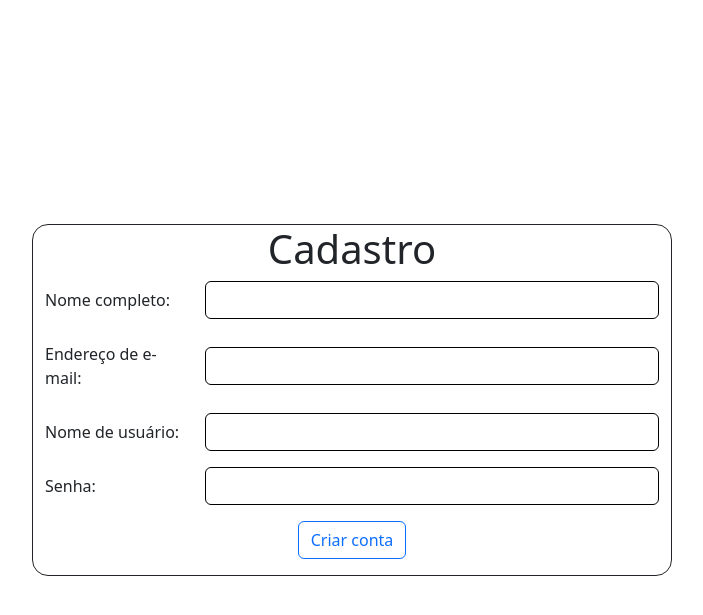
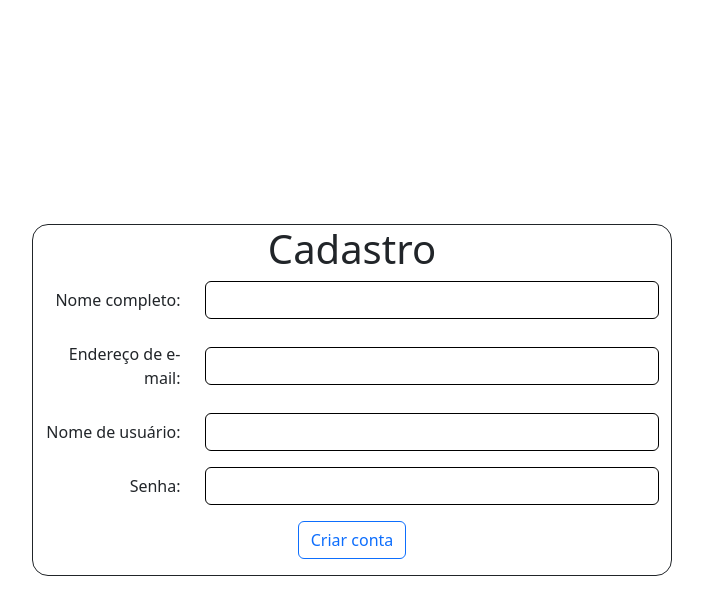
Before and after one commit to XeanG/exerciciobriaodificilpkrl, a PHP site: page /registro.php in a window 1280 px wide. Shown: the top 615 px of the page, without its empty margins (288-991 px from the left). Run offline with PHP 8.4, Linux system fonts and the light colour scheme.

Commit message:
coisa pequena

```diff
--- a/haha/index.php
+++ b/haha/index.php
@@ -26,19 +26,19 @@
     <h1 class="text-center">Adicionar cartucho</h1>
     <form action="adicionar_cartucho.php" method="post">
       <div class="row mb-3 d-flex justify-content-evenly align-items-center">
-        <label for="nome_cartucho_cd" class="col-sm-2 col-form-label w-25">Nome do cartucho/CD:</label>
+        <label for="nome_cartucho_cd" class="text-end col-sm-2 col-form-label w-25">Cartucho/CD:</label>
         <div class="col-sm-10 w-75">
           <input type="text" class="form-control" id="nome_cartucho_cd" name="nome_cartucho_cd">
         </div>
       </div>
       <div class="row mb-3 d-flex justify-content-evenly align-items-center">
-        <label for="sistema" class="col-sm-2 col-form-label w-25">Sistema:</label>
+        <label for="sistema" class="text-end col-sm-2 col-form-label w-25">Sistema:</label>
         <div class="col-sm-10 w-75">
           <input type="text" class="form-control" id="sistema" name="sistema">
         </div>
       </div>
       <div class="row mb-3 d-flex justify-content-evenly align-items-center">
-        <label for="tela" class="col-sm-2 col-form-label w-25">Tela:</label>
+        <label for="tela" class="text-end col-sm-2 col-form-label w-25">Tela:</label>
         <div class="col-sm-10 w-75">
           <input type="text" class="form-control" id="tela" name="tela">
         </div>
--- a/principal/index.php
+++ b/principal/index.php
@@ -15,13 +15,13 @@
     <h1 class="text-center">Login</h1>
     <form method="POST" action="php2.php">
       <div class="row mb-3 d-flex justify-content-evenly align-items-center">
-        <label for="username" class="col-sm-2 col-form-label w-25">Usuário</label>
+        <label for="username" class="text-end col-sm-2 col-form-label w-25">Usuário</label>
         <div class="col-sm-10 w-75">
           <input type="text" class="form-control" id="username" name="username">
         </div>
       </div>
       <div class="row mb-3 d-flex justify-content-evenly align-items-center">
-        <label for="password" class="col-sm-2 col-form-label w-25">Senha</label>
+        <label for="password" class="text-end col-sm-2 col-form-label w-25">Senha</label>
         <div class="col-sm-10 w-75">
           <input type="password" class="form-control" id="password" name="password">
         </div>
--- a/principal/pesquisa.php
+++ b/principal/pesquisa.php
@@ -15,13 +15,13 @@
     <h1 class="text-center">Pesquisa</h1>
     <form method="POST" action="search.php">
       <div class="row mb-3 d-flex justify-content-evenly align-items-center">
-        <label for="preco" class="col-sm-2 col-form-label w-25">Preço maior que:</label>
+        <label for="preco" class="text-end col-sm-2 col-form-label w-25">Preço maior que:</label>
         <div class="col-sm-10 w-75">
           <input type="number" class="form-control" id="preco" name="preco" step="0.01">
         </div>
       </div>
       <div class="row mb-3 d-flex justify-content-evenly align-items-center">
-        <label for="nome" class="col-sm-2 col-form-label w-25">Nome do produto:</label>
+        <label for="nome" class="text-end col-sm-2 col-form-label w-25">Nome do produto:</label>
         <div class="col-sm-10 w-75">
           <input type="text" class="form-control" id="nome" name="nome">
         </div>
--- a/principal/registro.php
+++ b/principal/registro.php
@@ -15,25 +15,25 @@
     <h1 class="text-center">Cadastro</h1>
     <form method="POST" action="php.php">
       <div class="row mb-3 d-flex justify-content-evenly align-items-center">
-        <label for="nome_completo" class="col-sm-2 col-form-label w-25">Nome completo:</label>
+        <label for="nome_completo" class="text-end col-sm-2 col-form-label w-25">Nome completo:</label>
         <div class="col-sm-10 w-75">
           <input type="text" class="form-control" id="nome_completo" name="nome_completo">
         </div>
       </div>
       <div class="row mb-3 d-flex justify-content-evenly align-items-center">
-        <label for="email" class="col-sm-2 col-form-label w-25">Endereço de e-mail:</label>
+        <label for="email" class="text-end col-sm-2 col-form-label w-25">Endereço de e-mail:</label>
         <div class="col-sm-10 w-75">
           <input type="text" class="form-control" id="email" name="email">
         </div>
       </div>
       <div class="row mb-3 d-flex justify-content-evenly align-items-center">
-        <label for="nome_de_usuario" class="col-sm-2 col-form-label w-25">Nome de usuário:</label>
+        <label for="nome_de_usuario" class="text-end col-sm-2 col-form-label w-25">Nome de usuário:</label>
         <div class="col-sm-10 w-75">
           <input type="text" class="form-control" id="nome_de_usuario" name="nome_de_usuario">
         </div>
       </div>
       <div class="row mb-3 d-flex justify-content-evenly align-items-center">
-        <label for="senha" class="col-sm-2 col-form-label w-25">Senha:</label>
+        <label for="senha" class="text-end col-sm-2 col-form-label w-25">Senha:</label>
         <div class="col-sm-10 w-75">
           <input type="text" class="form-control" id="senha" name="senha">
         </div>
```
Also changed, not shown: principal/login.php (deleted, +0 -17 lines).
